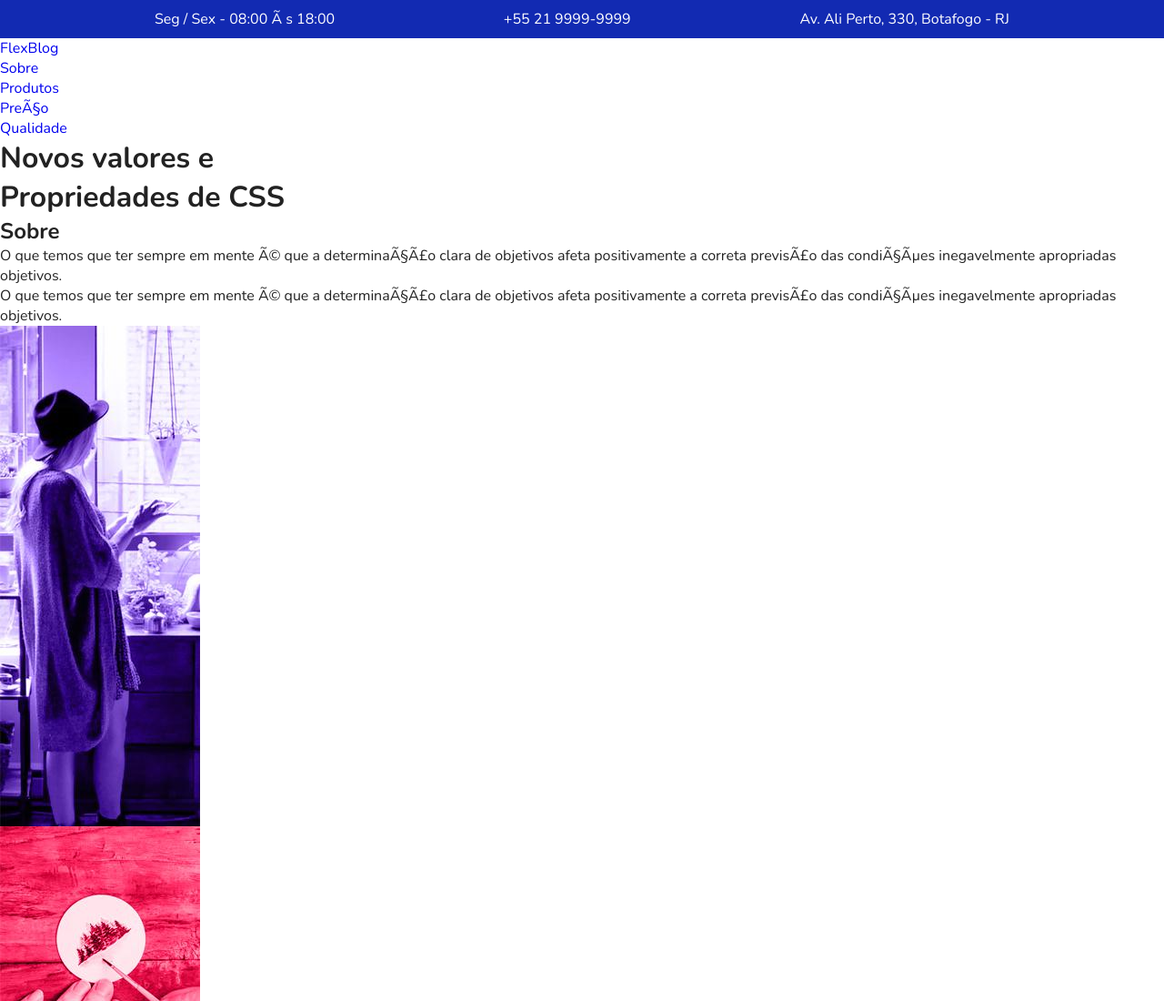
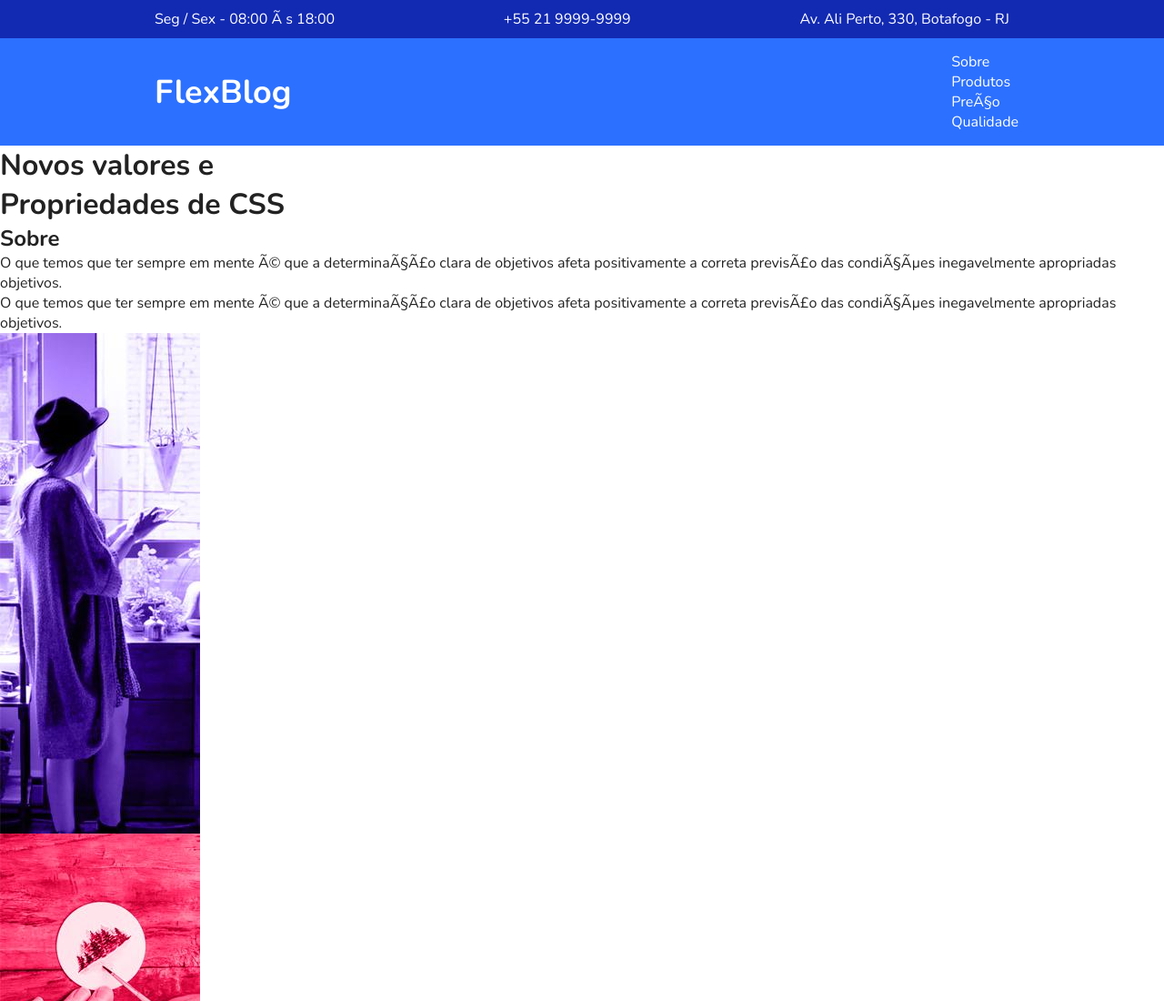
Before and after one commit to AntonioBordignon/css-flex-box-origamid, a plain HTML site: page index.html in a window 1280 px wide. Shown: the top 1100 px of the page at 91% size. Drawn offline with nearby package versions, Linux system fonts and the light colour scheme.

Commit message:
styling menu

```diff
--- a/css/style.css
+++ b/css/style.css
@@ -24,6 +24,8 @@ img {
     box-sizing: border-box;
 }
 
+/*Superinfo*/
+
 .superinfo-bg {
     background: #122ab2;
     color: white;
@@ -45,3 +47,44 @@ img {
 .superinfo a {
     color: white;
 }
+
+/*Menu*/
+
+.menu-bg{
+    background: #2c70ff;
+}
+
+.menu {
+    max-width: 960px;
+    margin: 0 auto;
+    padding: 15px 0;
+    display: flex;
+    flex-wrap: wrap;
+    justify-content: space-between;
+    align-items: center;
+}
+
+.menu a{
+    color: white;
+}
+
+.menu-logo a {
+    font-size: 2.25em;
+    font-weight: bold;
+    margin: 0 10px;
+}
+
+.menu-nav ul {
+    display: flex;
+    flex-wrap: wrap;
+}
+
+menu-nav a {
+    font-size: 1.25em;
+    display: block;
+    padding: 10px;
+}
+
+.menu-nav{
+    color: #122ab2;
+}
```
